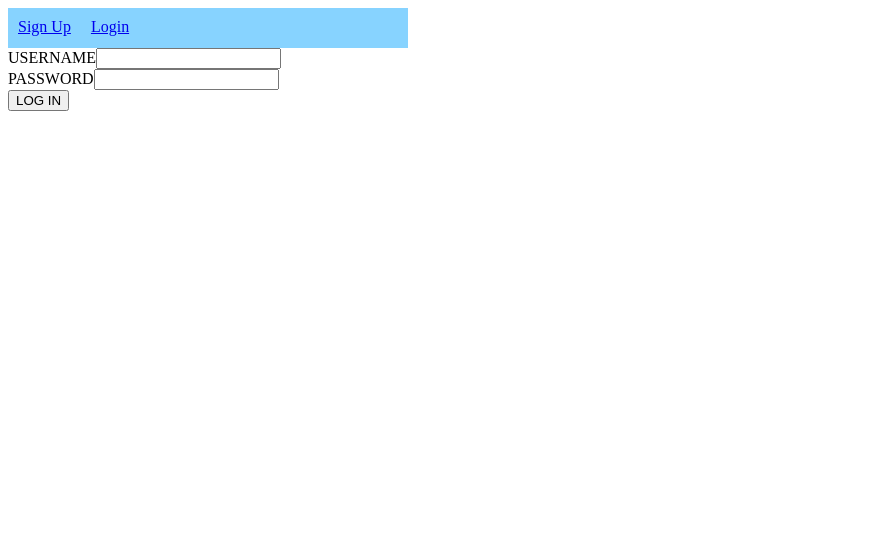
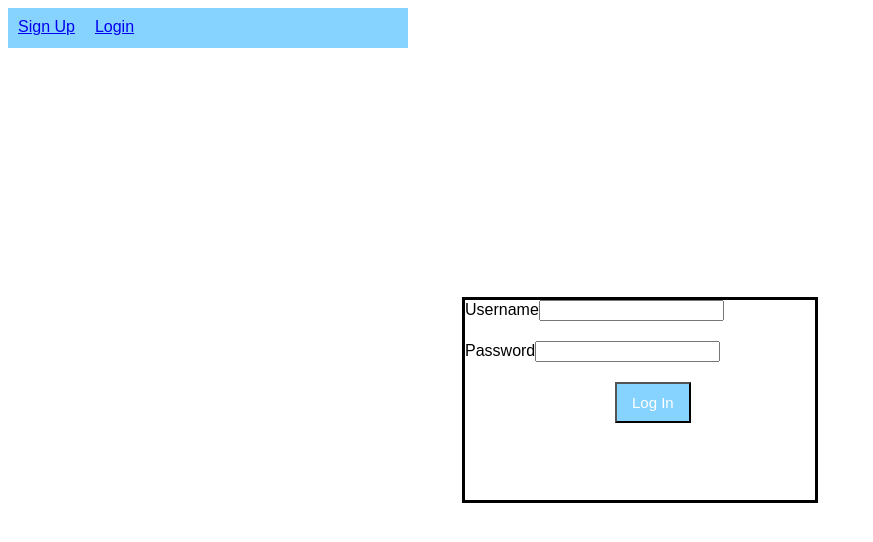
Before and after one commit to cookcb/node-authentication, a React app: page /login in a window 1280 px wide. Shown: the top 542 px of the page, without its empty margins (0-873 px from the left). Built offline with nearby package versions, Linux system fonts and the light colour scheme.

Commit message:
Updated webpack config. Fixed issue with css module

```diff
--- a/src/components/Login.js
+++ b/src/components/Login.js
@@ -62,19 +62,20 @@ class Login extends Component{
                 </div>
             )
         }else{
+            console.log(styles.formStyle);
             return(
                 <div className={styles.formStyle}>
                     <form onSubmit={this.handleSubmit}>
                         <div className={styles.inputContainer}>
-                            <label for="username">USERNAME</label>
+                            <label for="username">Username</label>
                             <input name="username" type="text" onChange={this.handleChange}/>
                         </div>
                         <div className={styles.inputContainer}>
-                            <label for="password">PASSWORD</label>
+                            <label for="password">Password</label>
                             <input name="password" type="text" onChange={this.handleChange}/>
                         </div>
-                        <div className={styles.inputContainer}>
-                            <input type="submit" value="LOG IN" />
+                        <div>
+                            <button type="submit" className={styles.button}>Log In</button>
                         </div>
                     </form>
                     <span>{this.state.responseMessage}</span>
--- a/src/styles.css
+++ b/src/styles.css
@@ -1,8 +1,29 @@
-.formStyle{
-    border-style: 'solid';
-    width: '300px';
+body{
+    font-family: sans-serif;
 }
 
-.inputContainer{
-    padding-bottom: '30px';
+.formStyle {
+    border-style: solid;
+    width: 350px;
+    height: 200px;
+    position: absolute;
+    margin: auto;
+    top: 0;
+    right: 0;
+    bottom: 0;
+    left: 0;
 }
+
+.inputContainer {
+    padding-bottom: 20px;
+}
+
+.button{
+    background-color: #87d3ff;
+    color: #ffffff;
+    padding: 10px 15px;
+    text-align: center;
+    font-size: 15px;
+    position: relative;
+    left: 150px;
+}
--- a/webpack.config.js
+++ b/webpack.config.js
@@ -21,7 +21,21 @@ module.exports = {
             },
             {
                 test: /\.css$/,
-                use: ['style-loader','css-loader']
+                use: [
+                    {
+                        loader: 'style-loader'
+                    },
+                    {
+                        loader: 'css-loader',
+                        options: {
+                            modules: true,
+                            importLoaders: 1,
+                            localIdentName: "[name]_[local]_[hash:base64]",
+                            sourceMap: true,
+                            minimize: true
+                          }
+                    }
+                    ],
             }
         ]
     },
```
Also changed, not shown: 2 other files (tests, documents, lock files or other folders).
